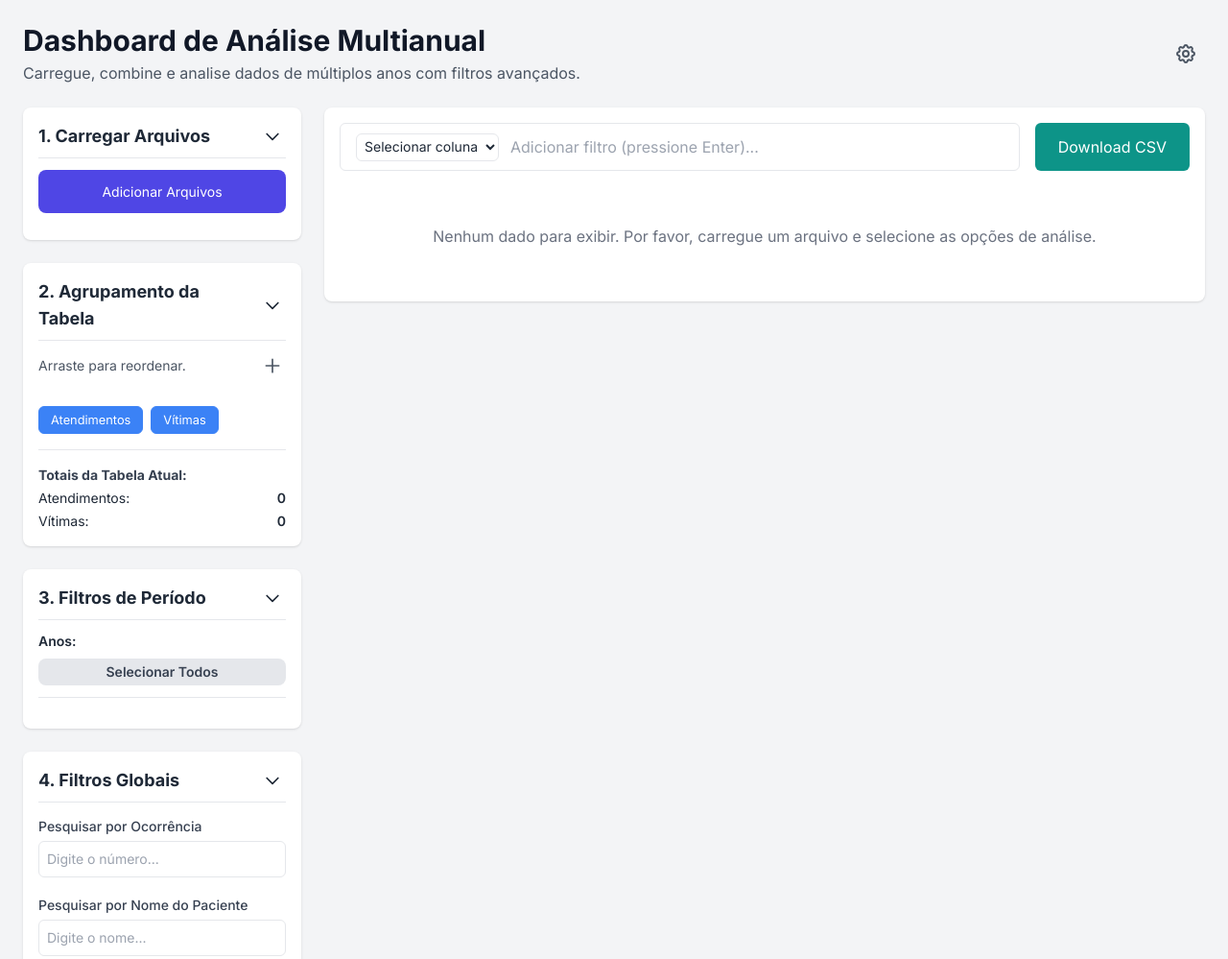
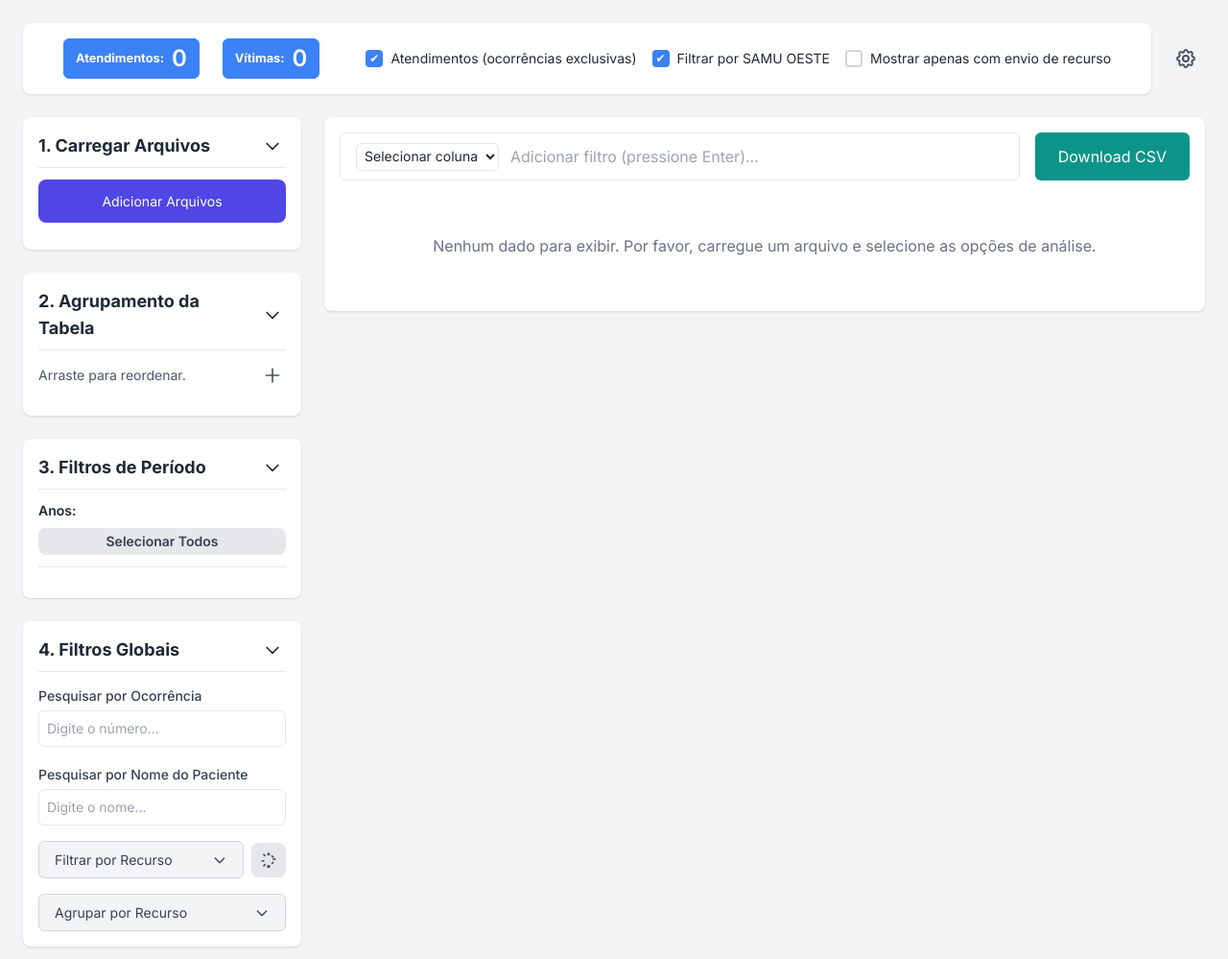
Before and after one commit to xSadok/All-data-analysis, a plain HTML site: page index.html in a window 1280 px wide. Shown: the top 999 px of the page at 96% size. Drawn offline with nearby package versions, Linux system fonts and the light colour scheme.

Commit message:
ajuste de layout para o topo da tela

```diff
--- a/index.html
+++ b/index.html
@@ -220,12 +220,38 @@
 <body class="bg-gray-100 text-gray-800">
 
     <div class="container mx-auto p-4 lg:p-6">
-        <header class="mb-6 flex justify-between items-center">
-            <div>
-                <h1 class="text-3xl font-bold text-gray-900">Dashboard de Análise Multianual</h1>
-                <p class="text-gray-600 mt-1">Carregue, combine e analise dados de múltiplos anos com filtros avançados.</p>
-            </div>
-            <div class="relative">
+        <header class="mb-6 flex flex-col md:flex-row md:justify-between md:items-center gap-4">
+            <div class="flex flex-col md:flex-row md:items-center gap-4 w-full">
+                <div class="flex flex-col md:flex-row md:items-center gap-4 w-full">
+                    <div class="flex gap-6 bg-white rounded-lg shadow p-4 w-full justify-center items-center">
+                        <span id="toggle-atendimentos" class="filter-btn metric-btn font-bold flex items-center gap-2 cursor-pointer filter-btn-active" tabindex="0">
+                            Atendimentos:
+                            <span id="total-atendimentos-display" class="font-semibold text-2xl">0</span>
+                        </span>
+                        <span id="toggle-vitimas" class="filter-btn metric-btn font-bold flex items-center gap-2 cursor-pointer filter-btn-active" tabindex="0">
+                            Vítimas:
+                            <span id="total-vitimas-display" class="font-semibold text-2xl">0</span>
+                        </span>
+                        <div class="flex items-center gap-4 ml-6">
+                            <label class="custom-checkbox-label">
+                                <input type="checkbox" id="setting-unique-atendimentos" checked class="custom-checkbox-input">
+                                <span class="custom-checkbox-display"></span>
+                                <span class="text-sm">Atendimentos (ocorrências exclusivas)</span>
+                            </label>
+                            <label class="custom-checkbox-label">
+                                <input type="checkbox" id="filter-samu-oeste-global" checked class="custom-checkbox-input">
+                                <span class="custom-checkbox-display"></span>
+                                <span class="text-sm">Filtrar por SAMU OESTE</span>
+                            </label>
+                            <label class="custom-checkbox-label">
+                                <input type="checkbox" id="filter-dispatched-only" class="custom-checkbox-input">
+                                <span class="custom-checkbox-display"></span>
+                                <span class="text-sm">Mostrar apenas com envio de recurso</span>
+                            </label>
+                        </div>
+                    </div>
+                </div>
+                <div class="relative self-end md:self-auto">
                     <button id="settings-btn" class="p-2 rounded-full hover:bg-gray-200">
                         <svg xmlns="http://www.w3.org/2000/svg" class="h-6 w-6 text-gray-600" fill="none" viewBox="0 0 24 24" stroke="currentColor">
                             <path stroke-linecap="round" stroke-linejoin="round" stroke-width="2" d="M10.325 4.317c.426-1.756 2.924-1.756 3.35 0a1.724 1.724 0 002.573 1.066c1.543-.94 3.31.826 2.37 2.37a1.724 1.724 0 001.065 2.572c1.756.426 1.756 2.924 0 3.35a1.724 1.724 0 00-1.066 2.573c.94 1.543-.826 3.31-2.37 2.37a1.724 1.724 0 00-2.572 1.065c-.426 1.756-2.924 1.756-3.35 0a1.724 1.724 0 00-2.573-1.066c-1.543.94-3.31-.826-2.37-2.37a1.724 1.724 0 00-1.065-2.572c-1.756-.426-1.756-2.924 0-3.35a1.724 1.724 0 001.066-2.573c-.94-1.543.826-3.31 2.37-2.37.996.608 2.296.07 2.572-1.065z" />
@@ -246,6 +272,7 @@
                         <button id="open-aereo-from-settings" class="w-full text-left p-2 hover:bg-gray-100 rounded-md text-sm">Editar dados AÉREO (migrado)</button>
                     </div>
                 </div>
+            </div>
         </header>
 
         <!-- Main Grid -->
@@ -295,21 +322,7 @@
                                 <span class="text-sm">Detalhar linhas da ocorrência</span>
                             </label>
                         </div>
-                        <div class="mt-4 flex gap-2">
-                                <button id="toggle-atendimentos" class="filter-btn metric-btn filter-btn-active">Atendimentos</button>
-                                <button id="toggle-vitimas" class="filter-btn metric-btn filter-btn-active">Vítimas</button>
-                        </div>
-                        <div id="table-totals" class="mt-4 pt-4 border-t text-sm space-y-1">
-                            <h4 class="font-bold text-gray-700">Totais da Tabela Atual:</h4>
-                            <div class="flex justify-between">
-                                <span>Atendimentos:</span>
-                                <span id="total-atendimentos-display" class="font-semibold">0</span>
-                            </div>
-                            <div class="flex justify-between">
-                                <span>Vítimas:</span>
-                                <span id="total-vitimas-display" class="font-semibold">0</span>
-                            </div>
-                        </div>
+                        <!-- removido: controles de atendimentos/vitimas e totais, agora no topo -->
                     </div>
                 </div>
 
@@ -375,21 +388,7 @@
                             </button>
                             <div id="group-resource-dropdown" class="hidden absolute z-20 mt-2 w-full bg-white rounded-md shadow-lg border border-gray-200 p-4"></div>
                         </div>
-                        <label class="custom-checkbox-label pt-2">
-                            <input type="checkbox" id="setting-unique-atendimentos" checked class="custom-checkbox-input">
-                            <span class="custom-checkbox-display"></span>
-                            <span class="text-sm">Atendimentos (ocorrências exclusivas)</span>
-                        </label>
-                        <label class="custom-checkbox-label pt-2">
-                            <input type="checkbox" id="filter-samu-oeste-global" checked class="custom-checkbox-input">
-                            <span class="custom-checkbox-display"></span>
-                            <span class="text-sm">Filtrar por SAMU OESTE</span>
-                        </label>
-                        <label class="custom-checkbox-label pt-2">
-                            <input type="checkbox" id="filter-dispatched-only" class="custom-checkbox-input">
-                            <span class="custom-checkbox-display"></span>
-                            <span class="text-sm">Mostrar apenas com envio de recurso</span>
-                        </label>
+                        <!-- checkboxes moved to top header (next to totals) -->
                     </div>
                 </div>
 
@@ -1529,21 +1528,12 @@
         const updateTableTotals = (data) => {
             const atendimentosKey = findKey(processedData[0], 'Atendimentos') || 'Atendimentos';
             const vitimasKey = findKey(processedData[0], 'Vítimas') || 'Vítimas';
-            let totalAtendimentos = 0;
-
-            const useUniqueAtendimentos = document.getElementById('setting-unique-atendimentos')?.checked;
-
-            if (useUniqueAtendimentos) {
-                const ocorrenciaKey = findKey(processedData[0], 'numocorrencia');
-                if (ocorrenciaKey) {
-                    const uniqueOcorrencias = new Set(data.map(row => row[ocorrenciaKey]).filter(Boolean));
-                    totalAtendimentos = uniqueOcorrencias.size;
-                } else {
-                    totalAtendimentos = data.reduce((sum, row) => sum + (row[atendimentosKey] || 0), 0);
-                }
-            } else {
-                totalAtendimentos = data.reduce((sum, row) => sum + (row[atendimentosKey] || 0), 0);
-            }
+            // The table totals should reflect exactly what's shown in the rendered rows.
+            // During grouping the code already applies the "unique atendimentos" logic
+            // (when enabled) and stores the result in the atendimentos column of each
+            // rendered row. Therefore we simply sum the displayed atendimentos values
+            // to obtain the total — same approach used for vítimas.
+            const totalAtendimentos = data.reduce((sum, row) => sum + (row[atendimentosKey] || 0), 0);
 
             const totalVitimas = data.reduce((sum, row) => sum + (row[vitimasKey] || 0), 0);
 
@@ -1612,13 +1602,29 @@
             if (!groupResourceDropdown.classList.contains('hidden') && !groupResourceBtn.contains(e.target) && !groupResourceDropdown.contains(e.target)) groupResourceDropdown.classList.add('hidden');
         });
 
+        // ensure ARIA and role for accessibility
+        if (toggleAtendimentosBtn) {
+            toggleAtendimentosBtn.setAttribute('role', 'button');
+            toggleAtendimentosBtn.setAttribute('aria-pressed', toggleAtendimentosBtn.classList.contains('filter-btn-active'));
+            toggleAtendimentosBtn.tabIndex = 0;
+        }
+        if (toggleVitimasBtn) {
+            toggleVitimasBtn.setAttribute('role', 'button');
+            toggleVitimasBtn.setAttribute('aria-pressed', toggleVitimasBtn.classList.contains('filter-btn-active'));
+            toggleVitimasBtn.tabIndex = 0;
+        }
+
         [toggleAtendimentosBtn, toggleVitimasBtn].forEach(btn => {
-            btn.addEventListener('click', (e) => {
-                e.currentTarget.classList.toggle('filter-btn-active');
+            if (!btn) return;
+            const toggle = () => {
+                btn.classList.toggle('filter-btn-active');
+                btn.setAttribute('aria-pressed', btn.classList.contains('filter-btn-active'));
                 sortState.key = null;
                 columnOrder = [];
                 updateDashboard();
-            });
+            };
+            btn.addEventListener('click', (e) => { e.preventDefault(); toggle(); });
+            btn.addEventListener('keydown', (e) => { if (e.key === 'Enter' || e.key === ' ') { e.preventDefault(); toggle(); } });
         });
 
         settingUsbFrotaToggle.addEventListener('change', () => {
```
Lines whose indentation alone changed are shown as unchanged.
